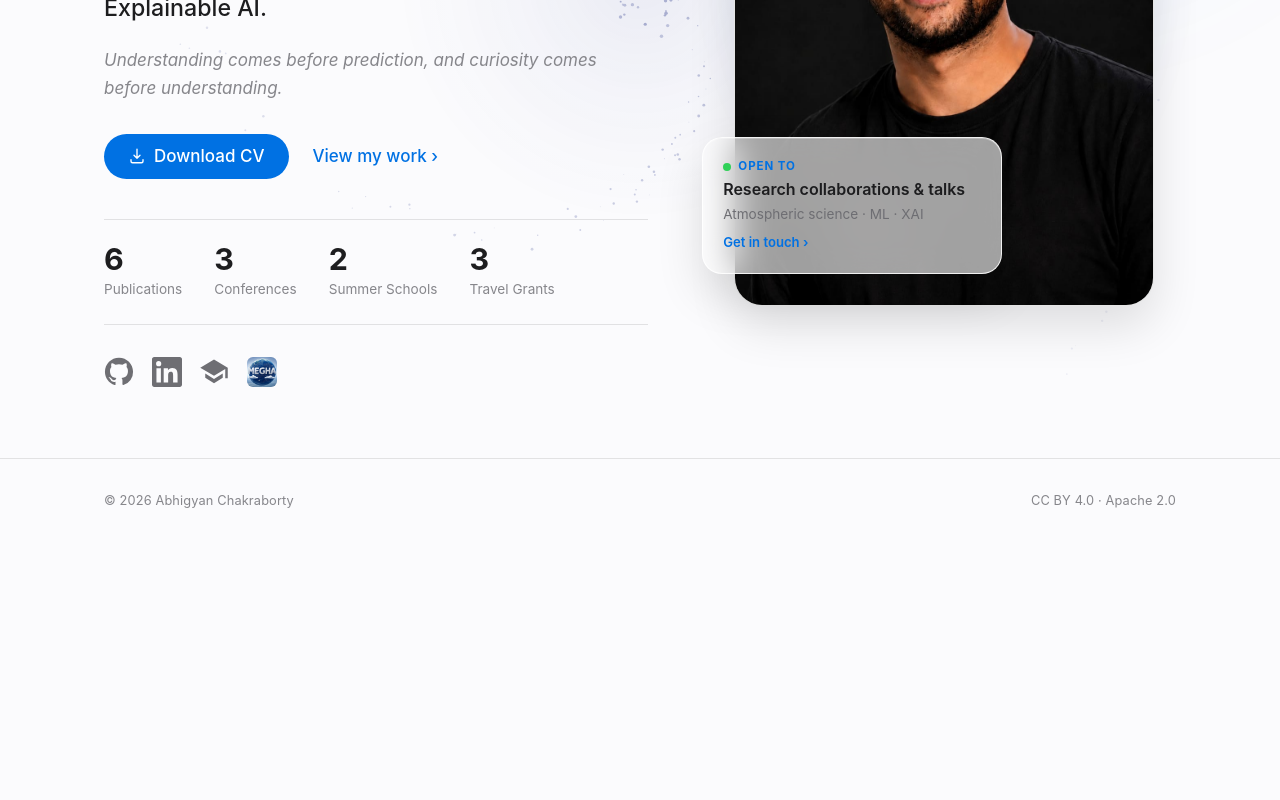
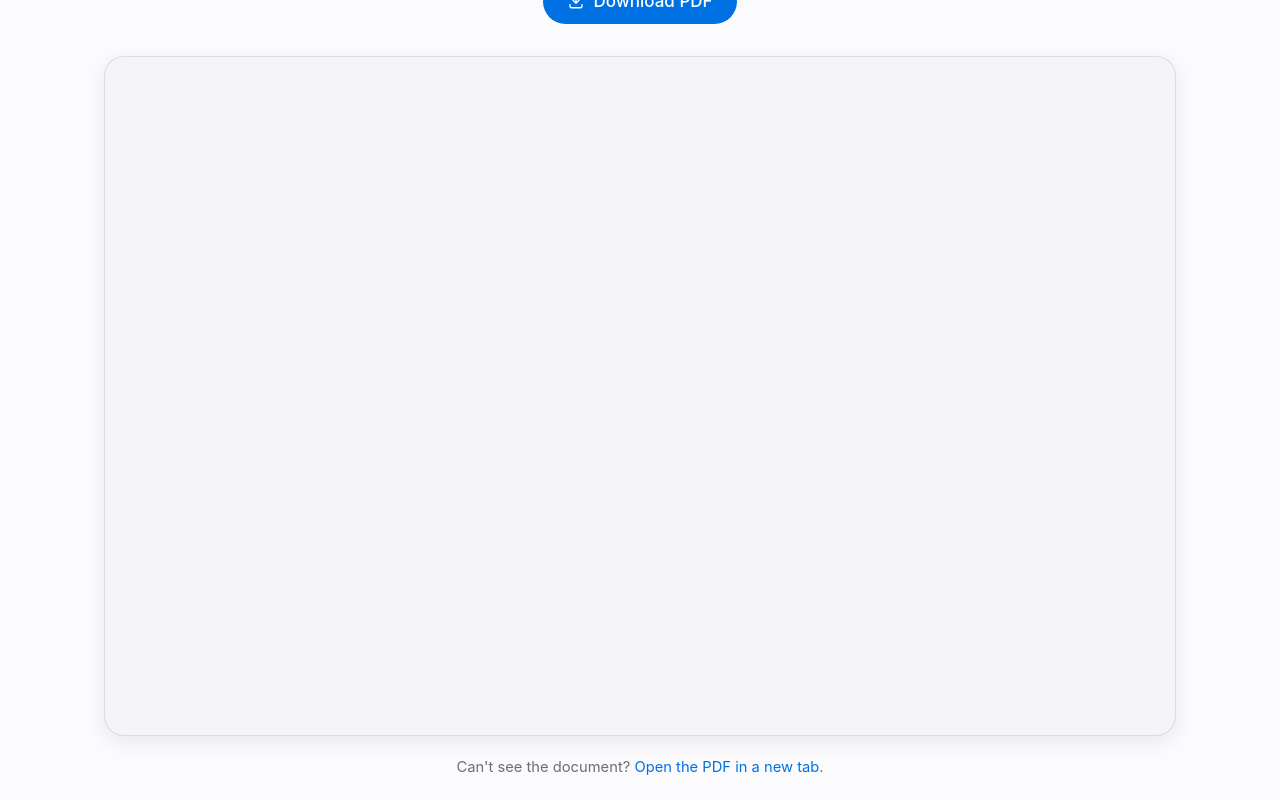
Before and after one commit to abhigyan-pro/abhigyan-pro.github.io, a React (Vite) app: page /cv in a window 1280 px wide. Before the commit this address led to /. Shown: the part 420-1220 px from the top of the page. Before the commit the page ends 962 px from the top, so only its background shows below. Built offline with nearby package versions, Linux system fonts and the light colour scheme.

Commit message:
Remove redundant Download CV buttons from Home and Contact

```diff
--- a/src/App.jsx
+++ b/src/App.jsx
@@ -7,6 +7,7 @@ import Blogs from './pages/Blogs/Blogs.jsx'
 import Publications from './pages/Publications/Publications.jsx'
 import Gallery from './pages/Gallery/Gallery.jsx'
 import Contact from './pages/Contact/Contact.jsx'
+import CV from './pages/CV/CV.jsx'
 
 // Blog posts pull in react-markdown + highlight.js, so load them on demand
 // to keep the main bundle small.
@@ -24,6 +25,7 @@ export default function App() {
           <Route path="/publications" element={<Publications />} />
           <Route path="/gallery" element={<Gallery />} />
           <Route path="/contact" element={<Contact />} />
+        <Route path="/cv" element={<CV />} />
           <Route path="*" element={<Navigate to="/" replace />} />
         </Routes>
       </Suspense>
--- a/src/components/Navbar/Navbar.jsx
+++ b/src/components/Navbar/Navbar.jsx
@@ -10,6 +10,7 @@ const links = [
   { to: '/publications', label: 'Publications' },
   { to: '/gallery', label: 'Gallery' },
   { to: '/contact', label: 'Contact' },
+  { to: '/cv', label: 'CV' },
 ]
 
 export default function Navbar() {
--- a/src/components/ui/Button.jsx
+++ b/src/components/ui/Button.jsx
@@ -1,15 +1,28 @@
+import { Link } from 'react-router-dom'
 import styles from './Button.module.css'
 
-// Apple-style pill button. Renders an <a> when `href` is given, else a <button>.
+// Apple-style pill button.
+// - `to`   -> internal react-router <Link>
+// - `href` -> external <a> (new tab)
+// - neither -> <button>
 // variant: 'primary' (filled accent) | 'secondary' (bordered) | 'text' (link-like)
 export default function Button({
   children,
   href,
+  to,
   variant = 'primary',
   className = '',
   ...rest
 }) {
   const cls = `${styles.btn} ${styles[variant]} ${className}`
+
+  if (to) {
+    return (
+      <Link to={to} className={cls} {...rest}>
+        {children}
+      </Link>
+    )
+  }
 
   if (href) {
     return (
--- a/src/data/profile.js
+++ b/src/data/profile.js
@@ -18,8 +18,7 @@ export const profile = {
     'Understanding comes before prediction, and curiosity comes before understanding.',
   bio: 'I explore the why and how of aerosol–cloud–meteorology–precipitation interactions using machine learning and Explainable AI to support better weather and climate policy.',
   heroImage: '/img/hero.jpeg',
-  cvUrl:
-    'https://drive.google.com/file/d/1OXEkQg863aqgytOe9cFcdec1Ro8dLIK3/view?usp=drive_link',
+  cvUrl: '/CV.pdf',
   location: 'IIT Hyderabad, Sangareddy, Telangana-502284',
   email: 'ce23resch12001@iith.ac.in',
 }
--- /dev/null
+++ b/src/pages/CV/CV.jsx
@@ -0,0 +1,52 @@
+import Container from '../../components/ui/Container.jsx'
+import PageHeader from '../../components/ui/PageHeader.jsx'
+import Button from '../../components/ui/Button.jsx'
+import { profile } from '../../data/profile.js'
+import styles from './CV.module.css'
+
+function DownloadIcon() {
+  return (
+    <svg viewBox="0 0 24 24" aria-hidden="true" width="18" height="18" fill="none" stroke="currentColor" strokeWidth="1.8" strokeLinecap="round" strokeLinejoin="round">
+      <path d="M12 3v12m0 0 4-4m-4 4-4-4M4 17v2a2 2 0 0 0 2 2h12a2 2 0 0 0 2-2v-2" />
+    </svg>
+  )
+}
+
+export default function CV() {
+  return (
+    <>
+      <PageHeader
+        eyebrow="Curriculum Vitae"
+        title="My CV"
+        subtitle="Read my full CV below, or download the PDF."
+      />
+
+      <section className={styles.wrap}>
+        <Container>
+          <div className={styles.actions}>
+            <Button href={profile.cvUrl} variant="primary">
+              <DownloadIcon />
+              Download PDF
+            </Button>
+          </div>
+
+          <div className={styles.viewer}>
+            <iframe
+              src={`${profile.cvUrl}#view=FitH`}
+              title="Curriculum Vitae"
+              loading="lazy"
+            />
+          </div>
+
+          <p className={styles.fallback}>
+            Can&apos;t see the document?{' '}
+            <a href={profile.cvUrl} target="_blank" rel="noopener noreferrer">
+              Open the PDF in a new tab
+            </a>
+            .
+          </p>
+        </Container>
+      </section>
+    </>
+  )
+}
--- /dev/null
+++ b/src/pages/CV/CV.module.css
@@ -0,0 +1,34 @@
+.wrap {
+  padding: var(--space-12) 0 var(--space-24);
+}
+
+.actions {
+  display: flex;
+  justify-content: center;
+  margin-bottom: var(--space-8);
+}
+
+.viewer {
+  width: 100%;
+  height: 85vh;
+  min-height: 520px;
+  border: 1px solid var(--border);
+  border-radius: var(--radius-lg);
+  overflow: hidden;
+  box-shadow: var(--shadow-md);
+  background-color: var(--surface-2);
+}
+
+.viewer iframe {
+  width: 100%;
+  height: 100%;
+  border: 0;
+  display: block;
+}
+
+.fallback {
+  margin-top: var(--space-5);
+  text-align: center;
+  font-size: 0.92rem;
+  color: var(--text-secondary);
+}
--- a/src/pages/Contact/Contact.jsx
+++ b/src/pages/Contact/Contact.jsx
@@ -2,20 +2,11 @@ import { useState } from 'react'
 import Container from '../../components/ui/Container.jsx'
 import Section from '../../components/ui/Section.jsx'
 import PageHeader from '../../components/ui/PageHeader.jsx'
-import Button from '../../components/ui/Button.jsx'
 import Icon from '../../components/ui/Icon.jsx'
 import SocialLinks from '../../components/ui/SocialLinks.jsx'
 import NeuralBackground from '../../components/Home/NeuralBackground.jsx'
 import { profile, socials } from '../../data/profile.js'
 import styles from './Contact.module.css'
-
-function DownloadIcon() {
-  return (
-    <svg viewBox="0 0 24 24" aria-hidden="true" width="18" height="18" fill="none" stroke="currentColor" strokeWidth="1.8" strokeLinecap="round" strokeLinejoin="round">
-      <path d="M12 3v12m0 0 4-4m-4 4-4-4M4 17v2a2 2 0 0 0 2 2h12a2 2 0 0 0 2-2v-2" />
-    </svg>
-  )
-}
 
 // Google Maps embed (keyless) + a human-readable map link.
 const MAP_QUERY = 'IIT Hyderabad, Kandi, Sangareddy, Telangana 502284'
@@ -105,12 +96,6 @@ export default function Contact() {
           <div className={styles.connect}>
             <h2 className={styles.connectTitle}>Connect with me</h2>
             <SocialLinks items={socials} size="lg" />
-            <div className={styles.cv}>
-              <Button href={profile.cvUrl} variant="primary">
-                <DownloadIcon />
-                Download CV
-              </Button>
-            </div>
           </div>
         </Container>
       </Section>
--- a/src/pages/Home/Home.jsx
+++ b/src/pages/Home/Home.jsx
@@ -6,16 +6,8 @@ import NeuralBackground from '../../components/Home/NeuralBackground.jsx'
 import { profile, socials, highlights, spotlight } from '../../data/profile.js'
 import styles from './Home.module.css'
 
-function DownloadIcon() {
-  return (
-    <svg viewBox="0 0 24 24" aria-hidden="true" width="18" height="18" fill="none" stroke="currentColor" strokeWidth="1.8" strokeLinecap="round" strokeLinejoin="round">
-      <path d="M12 3v12m0 0 4-4m-4 4-4-4M4 17v2a2 2 0 0 0 2 2h12a2 2 0 0 0 2-2v-2" />
-    </svg>
-  )
-}
-
 export default function Home() {
-  const { headline, tagline, heroImage, cvUrl, affiliation } = profile
+  const { headline, tagline, heroImage, affiliation } = profile
 
   return (
     <div className={styles.home}>
@@ -41,12 +33,11 @@ export default function Home() {
             <p className={styles.tagline}>{tagline}</p>
 
             <div className={styles.actions}>
-              <Button href={cvUrl} variant="primary">
-                <DownloadIcon />
-                Download CV
+              <Button to="/publications" variant="primary">
+                View my work
               </Button>
-              <Link to="/publications" className={styles.ghost}>
-                View my work <span aria-hidden="true">›</span>
+              <Link to="/contact" className={styles.ghost}>
+                Get in touch <span aria-hidden="true">›</span>
               </Link>
             </div>
 
```
Also changed, not shown: 1 other file (tests, documents, lock files or other folders).
